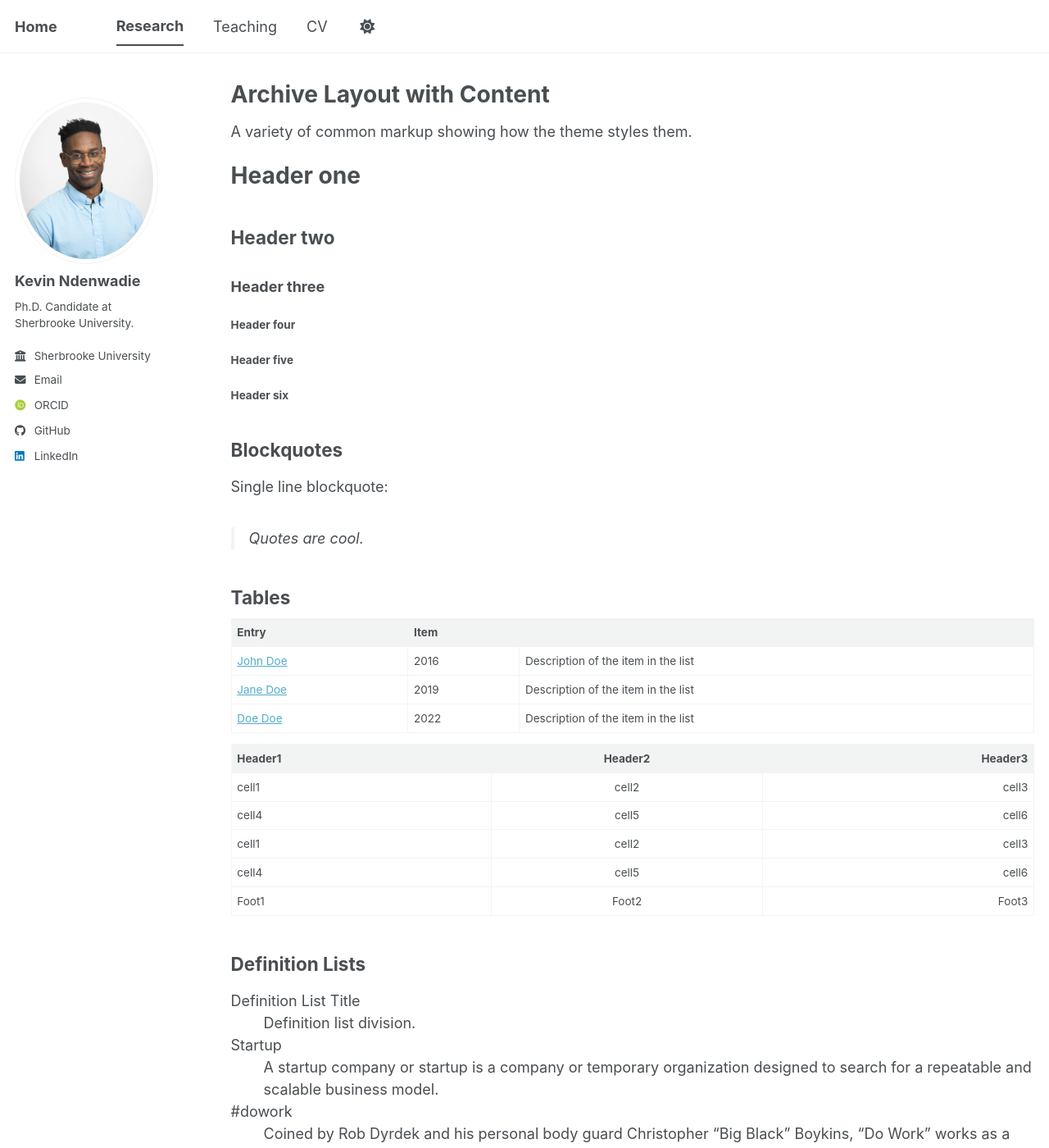
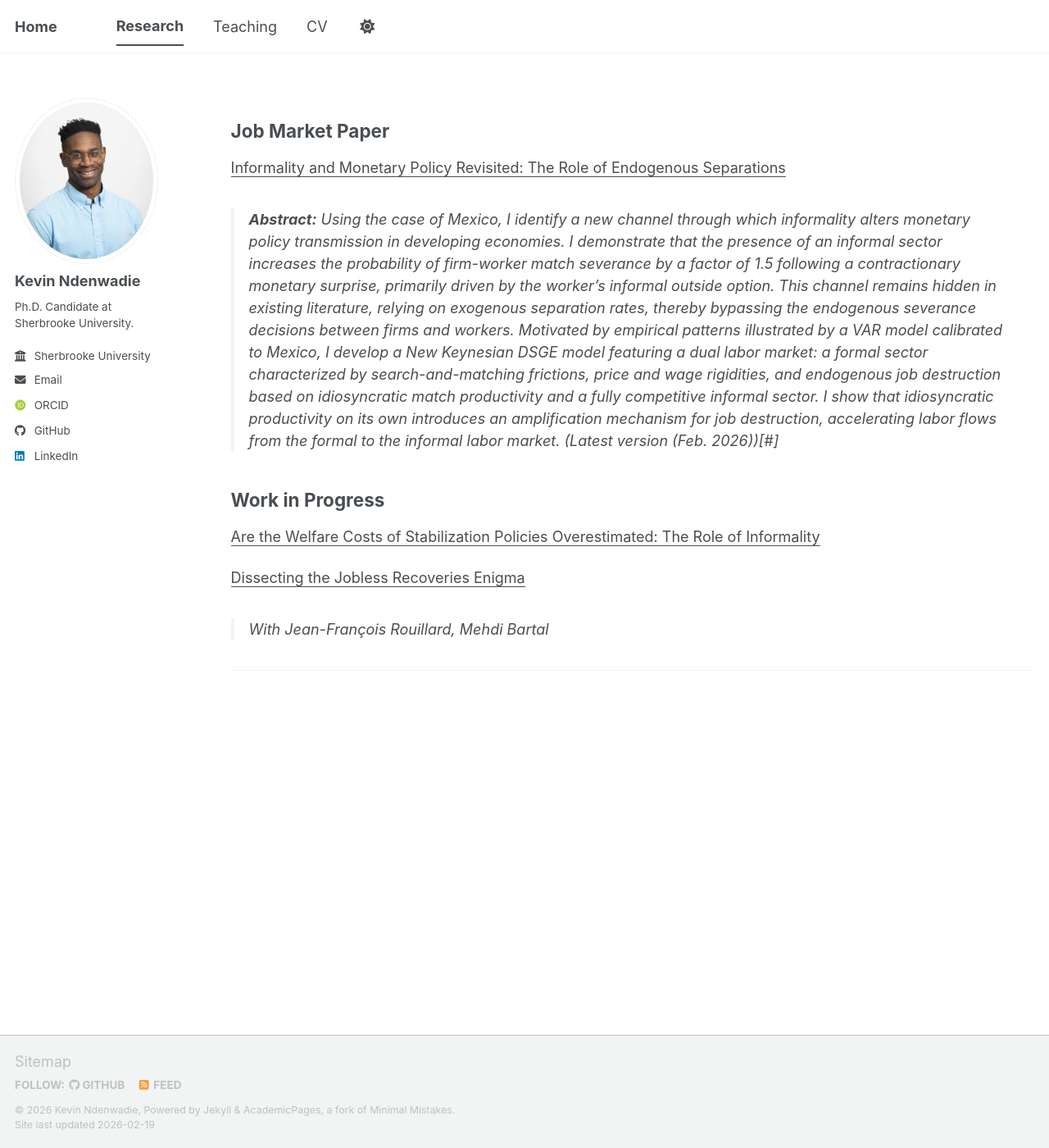
Before and after one commit to Kevinndenwadie/kevinndenwadie.github.io, a Jekyll site: the page built from _pages/publications.md, in a window 1280 px wide and 1400 px high. Shown: the whole window at 82% size. Built offline with Jekyll 4.4.1, drawn with Linux system fonts in a browser that asks for light colours; some web fonts are replaced; a script bundle is joined from its source files by our own code; library files that are not in the unit come from our copies; some of the changed text lies outside the part shown.

Commit message:
Update publications.md

```diff
--- a/_pages/publications.md
+++ b/_pages/publications.md
@@ -1,177 +1,19 @@
 ---
-title: "Archive Layout with Content"
+title: ""
 layout: archive
 permalink: /publications/
 ---
 
-A variety of common markup showing how the theme styles them.
 
-# Header one
+## Job Market Paper
+<ins>Informality and Monetary Policy Revisited: The Role of Endogenous Separations</ins>
+>**Abstract:** Using the case of Mexico, I identify a new channel through which informality alters monetary policy transmission in developing economies. I demonstrate that the presence of an informal sector increases the probability of firm-worker match severance by a factor of 1.5 following a contractionary monetary surprise, primarily driven by the worker's informal outside option. This channel remains hidden in existing literature, relying on exogenous separation rates, thereby bypassing the endogenous severance decisions between firms and workers. Motivated by empirical patterns illustrated by a VAR model calibrated to Mexico, I develop a New Keynesian DSGE model featuring a dual labor market: a formal sector characterized by search-and-matching frictions, price and wage rigidities, and endogenous job destruction based on idiosyncratic match productivity and a fully competitive informal sector. I show that idiosyncratic productivity on its own introduces an amplification mechanism for job destruction, accelerating labor flows from the formal to the informal labor market.
+(Latest version (Feb. 2026))[#]
 
-## Header two
+## Work in Progress
+<ins>Are the Welfare Costs of Stabilization Policies Overestimated: The Role of Informality</ins>
 
-### Header three
+<ins>Dissecting the Jobless Recoveries Enigma</ins>
+> With Jean-François Rouillard, Mehdi Bartal
 
-#### Header four
-
-##### Header five
-
-###### Header six
-
-## Blockquotes
-
-Single line blockquote:
-
-> Quotes are cool.
-
-## Tables
-
-| Entry            | Item   |                                                              |
-| --------         | ------ | ------------------------------------------------------------ |
-| [John Doe](#)    | 2016   | Description of the item in the list                          |
-| [Jane Doe](#)    | 2019   | Description of the item in the list                          |
-| [Doe Doe](#)     | 2022   | Description of the item in the list                          |
-
-| Header1 | Header2 | Header3 |
-|:--------|:-------:|--------:|
-| cell1   | cell2   | cell3   |
-| cell4   | cell5   | cell6   |
-|-----------------------------|
-| cell1   | cell2   | cell3   |
-| cell4   | cell5   | cell6   |
-|=============================|
-| Foot1   | Foot2   | Foot3   |
-
-## Definition Lists
-
-Definition List Title
-:   Definition list division.
-
-Startup
-:   A startup company or startup is a company or temporary organization designed to search for a repeatable and scalable business model.
-
-#dowork
-:   Coined by Rob Dyrdek and his personal body guard Christopher "Big Black" Boykins, "Do Work" works as a self motivator, to motivating your friends.
-
-Do It Live
-:   I'll let Bill O'Reilly [explain](https://www.youtube.com/watch?v=O_HyZ5aW76c "We'll Do It Live") this one.
-
-## Unordered Lists (Nested)
-
-  * List item one
-      * List item one
-          * List item one
-          * List item two
-          * List item three
-          * List item four
-      * List item two
-      * List item three
-      * List item four
-  * List item two
-  * List item three
-  * List item four
-
-## Ordered List (Nested)
-
-  1. List item one
-      1. List item one
-          1. List item one
-          2. List item two
-          3. List item three
-          4. List item four
-      2. List item two
-      3. List item three
-      4. List item four
-  2. List item two
-  3. List item three
-  4. List item four
-
-## Buttons
-
-Make any link standout more when applying the `.btn` class.
-
-## Notices
-
-**Watch out!** You can also add notices by appending `{: .notice}` to a paragraph.
-{: .notice}
-
-## HTML Tags
-
-### Address Tag
-
-<address>
-  1 Infinite Loop<br /> Cupertino, CA 95014<br /> United States
-</address>
-
-### Anchor Tag (aka. Link)
-
-This is an example of a [link](https://github.com "GitHub").
-
-### Abbreviation Tag
-
-The abbreviation CSS stands for "Cascading Style Sheets".
-
-*[CSS]: Cascading Style Sheets
-
-### Cite Tag
-
-"Code is poetry." ---<cite>Automattic</cite>
-
-### Code Tag
-
-You will learn later on in these tests that `word-wrap: break-word;` will be your best friend.
-
-### Strike Tag
-
-This tag will let you <strike>strikeout text</strike>.
-
-### Emphasize Tag
-
-The emphasize tag should _italicize_ text.
-
-### Insert Tag
-
-This tag should denote <ins>inserted</ins> text.
-
-### Keyboard Tag
-
-This scarcely known tag emulates <kbd>keyboard text</kbd>, which is usually styled like the `<code>` tag.
-
-### Preformatted Tag
-
-This tag styles large blocks of code.
-
-<pre>
-.post-title {
-  margin: 0 0 5px;
-  font-weight: bold;
-  font-size: 38px;
-  line-height: 1.2;
-  and here's a line of some really, really, really, really long text, just to see how the PRE tag handles it and to find out how it overflows;
-}
-</pre>
-
-### Quote Tag
-
-<q>Developers, developers, developers&#8230;</q> &#8211;Steve Ballmer
-
-### Strong Tag
-
-This tag shows **bold text**.
-
-### Subscript Tag
-
-Getting our science styling on with H<sub>2</sub>O, which should push the "2" down.
-
-### Superscript Tag
-
-Still sticking with science and Isaac Newton's E = MC<sup>2</sup>, which should lift the 2 up.
-
-### Variable Tag
-
-This allows you to denote <var>variables</var>.
-
-{% include base_path %}
-{% for post in site.pages %}
-{% include archive-single.html %}
-{% endfor %}
+---
```
